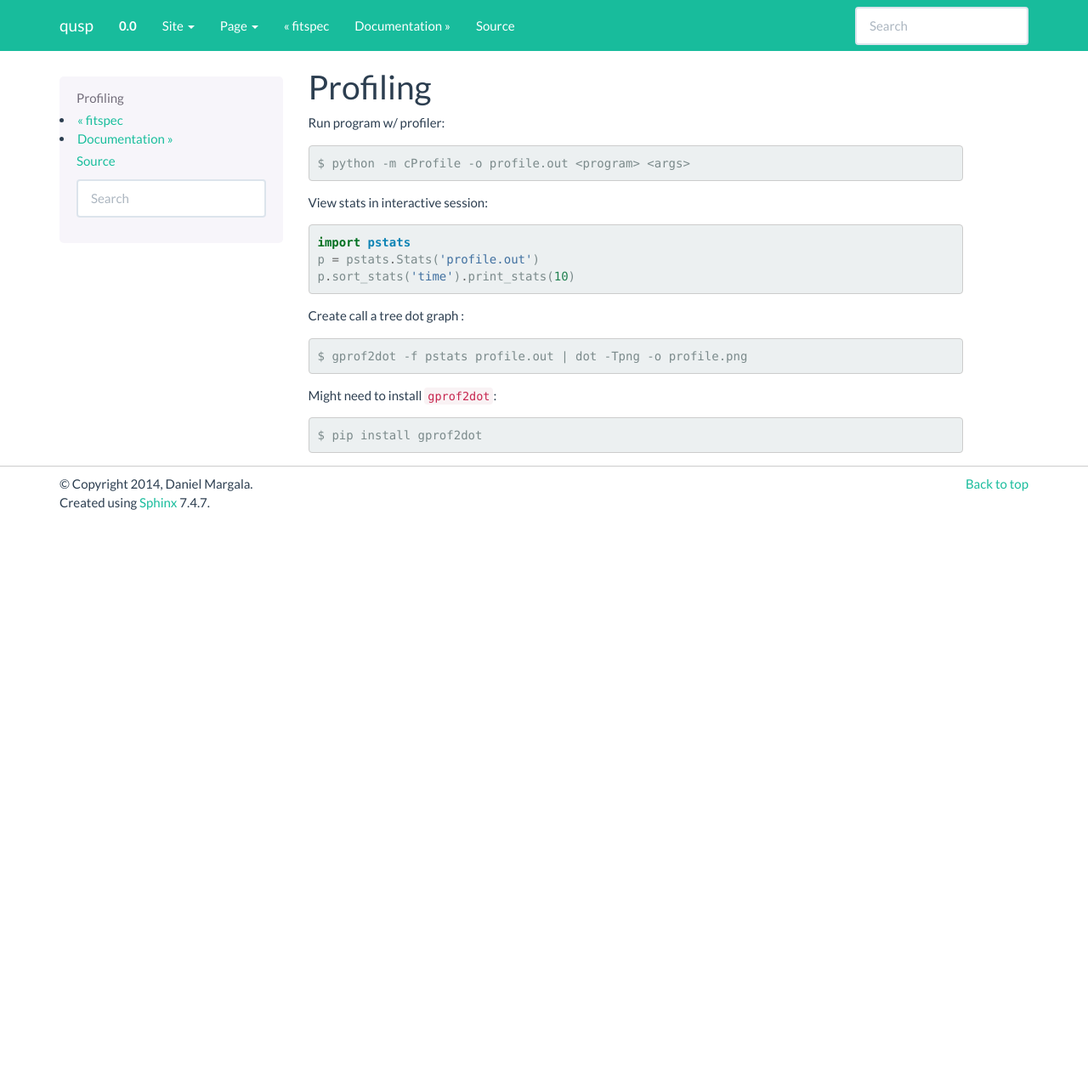
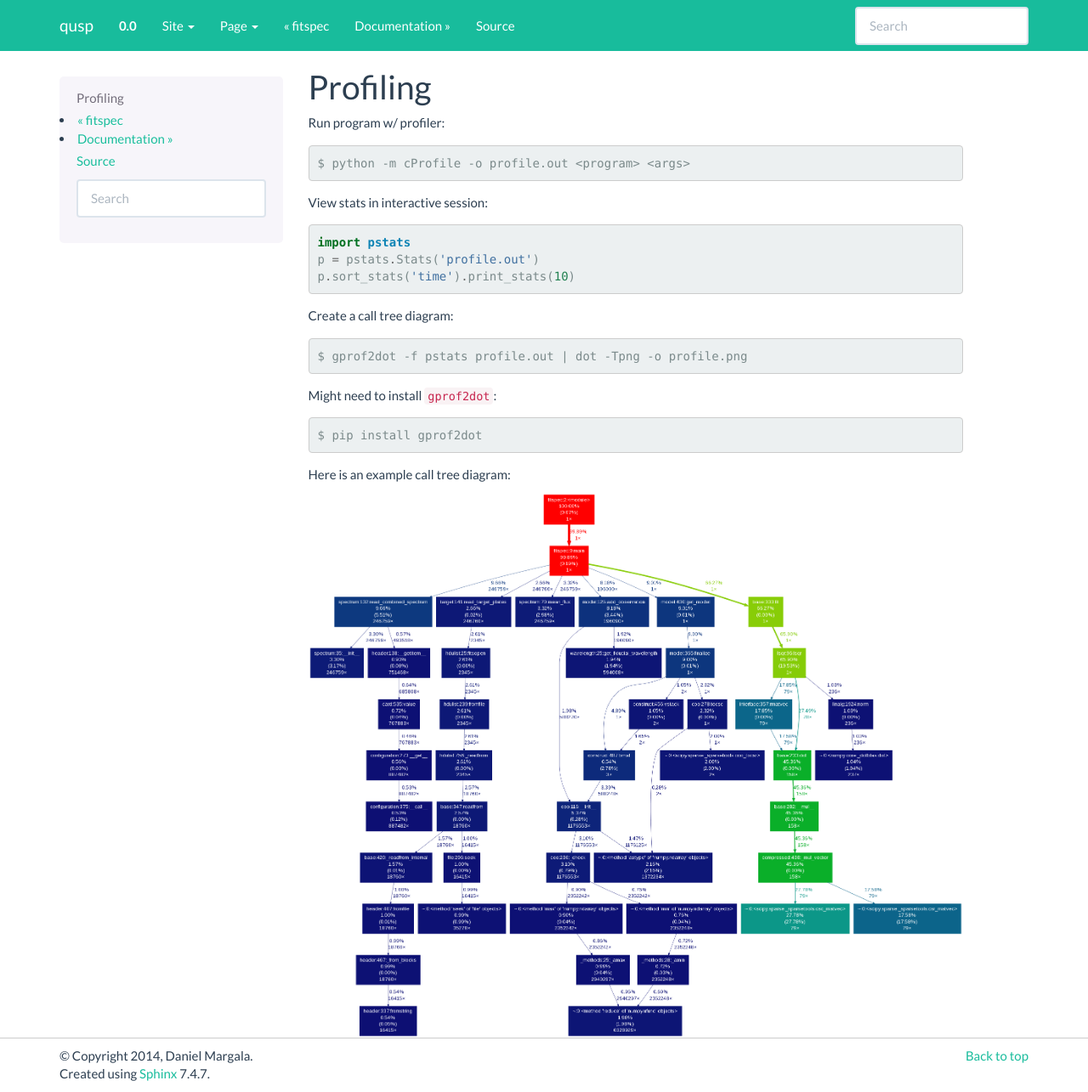
Before and after one commit to dmargala/qusp, a Sphinx documentation site: the page built from docs/profiling.rst, in a window 1280 px wide and 1285 px high. Shown: the whole window at 85% size. Built offline with Sphinx 7.4.7, drawn with Linux system fonts in a browser that asks for light colours.

Commit message:
add example call tree image to docs

```diff
--- a/docs/profiling.rst
+++ b/docs/profiling.rst
@@ -15,7 +15,7 @@ View stats in interactive session:
     p = pstats.Stats('profile.out')
     p.sort_stats('time').print_stats(10)
 
-Create call a tree dot graph :
+Create a call tree diagram:
 
 .. code-block:: bash
 
@@ -26,3 +26,7 @@ Might need to install ``gprof2dot``:
 .. code-block:: bash
 
     $ pip install gprof2dot
+
+Here is an example call tree diagram:
+
+.. image:: image/profile-all.png
```
Also changed, not shown: docs/image/profile-all.png (added).
